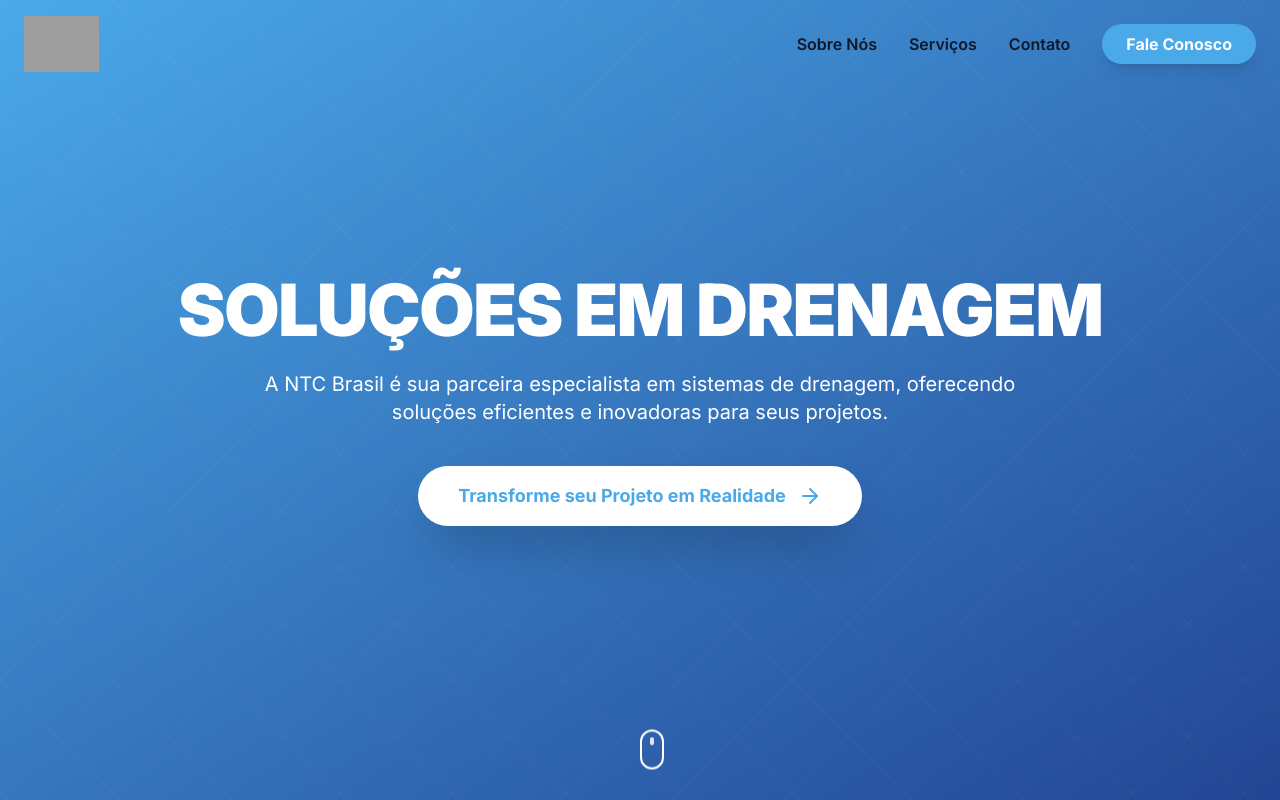
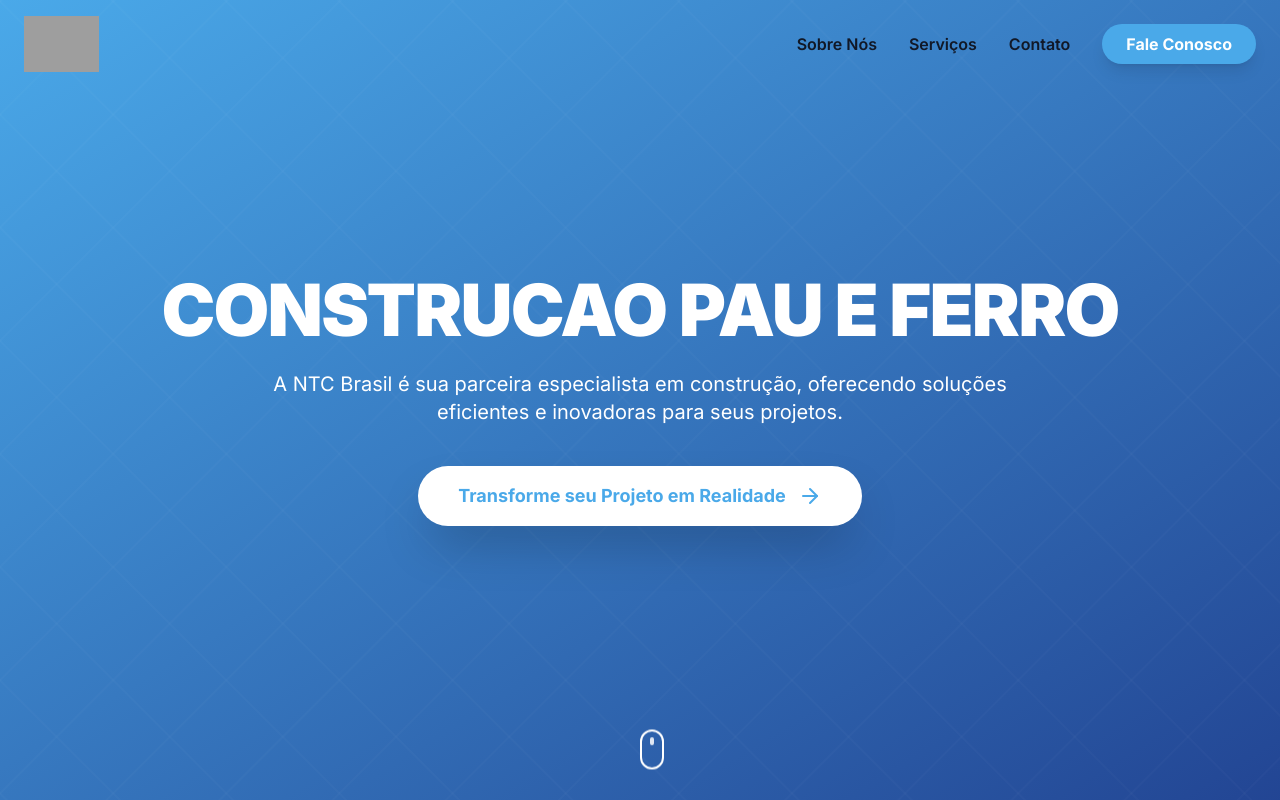
Before and after one commit to ffbrunoff1/ntcbrasil10-143244, a React (Vite) app: page / in a window 1280 px wide. Shown: the top 800 px of the page. Built offline with nearby package versions, Linux system fonts and the light colour scheme; grey boxes are pictures that could not be loaded.

Commit message:
Atualizar arquivos do projeto - 2025-07-28T15:36:24.587Z

```diff
--- a/index.html
+++ b/index.html
@@ -4,14 +4,14 @@
     <meta charset="UTF-8" />
     <link rel="icon" type="image/svg+xml" href="/vite.svg" />
     <meta name="viewport" content="width=device-width, initial-scale=1.0" />
-    <title>NTC Brasil | Soluções em Drenagem</title>
+    <title>NTC Brasil | Construcao pau e ferro</title>
     <meta
       name="description"
-      content="NTC Brasil - Soluções em drenagem. Soluções completas em sistemas de drenagem para projetos residenciais e comerciais."
+      content="NTC Brasil - Construcao pau e ferro. Soluções completas em construção para projetos residenciais e comerciais."
     />
     <meta
       name="keywords"
-      content="NTC Brasil, drenagem, construção, construtora, obras, engenharia, projetos, reformas"
+      content="NTC Brasil, construção, construtora, obras, engenharia, projetos, reformas"
     />
     <link rel="preconnect" href="https://fonts.googleapis.com" />
     <link rel="preconnect" href="https://fonts.gstatic.com" crossorigin />
--- a/src/components/Footer.jsx
+++ b/src/components/Footer.jsx
@@ -35,7 +35,7 @@ export default function Footer() {
               />
             </a>
             <p className="max-w-xs text-gray-300">
-              Soluções em drenagem com solidez, confiança e inovação.
+              Construcao pau e ferro com solidez, confiança e inovação.
             </p>
           </div>
           <div>
--- a/src/components/Hero.jsx
+++ b/src/components/Hero.jsx
@@ -56,14 +56,14 @@ export default function Hero() {
           variants={itemVariants}
           className="text-4xl md:text-6xl lg:text-7xl font-black uppercase tracking-tight"
         >
-          Soluções em Drenagem
+          Construcao pau e ferro
         </motion.h1>
         <motion.p
           variants={itemVariants}
           className="mt-6 max-w-3xl mx-auto text-lg md:text-xl font-light"
         >
-          A NTC Brasil é sua parceira especialista em sistemas de drenagem,
-          oferecendo soluções eficientes e inovadoras para seus projetos.
+          A NTC Brasil é sua parceira especialista em construção, oferecendo
+          soluções eficientes e inovadoras para seus projetos.
         </motion.p>
         <motion.div variants={itemVariants} className="mt-10">
           <a
```
